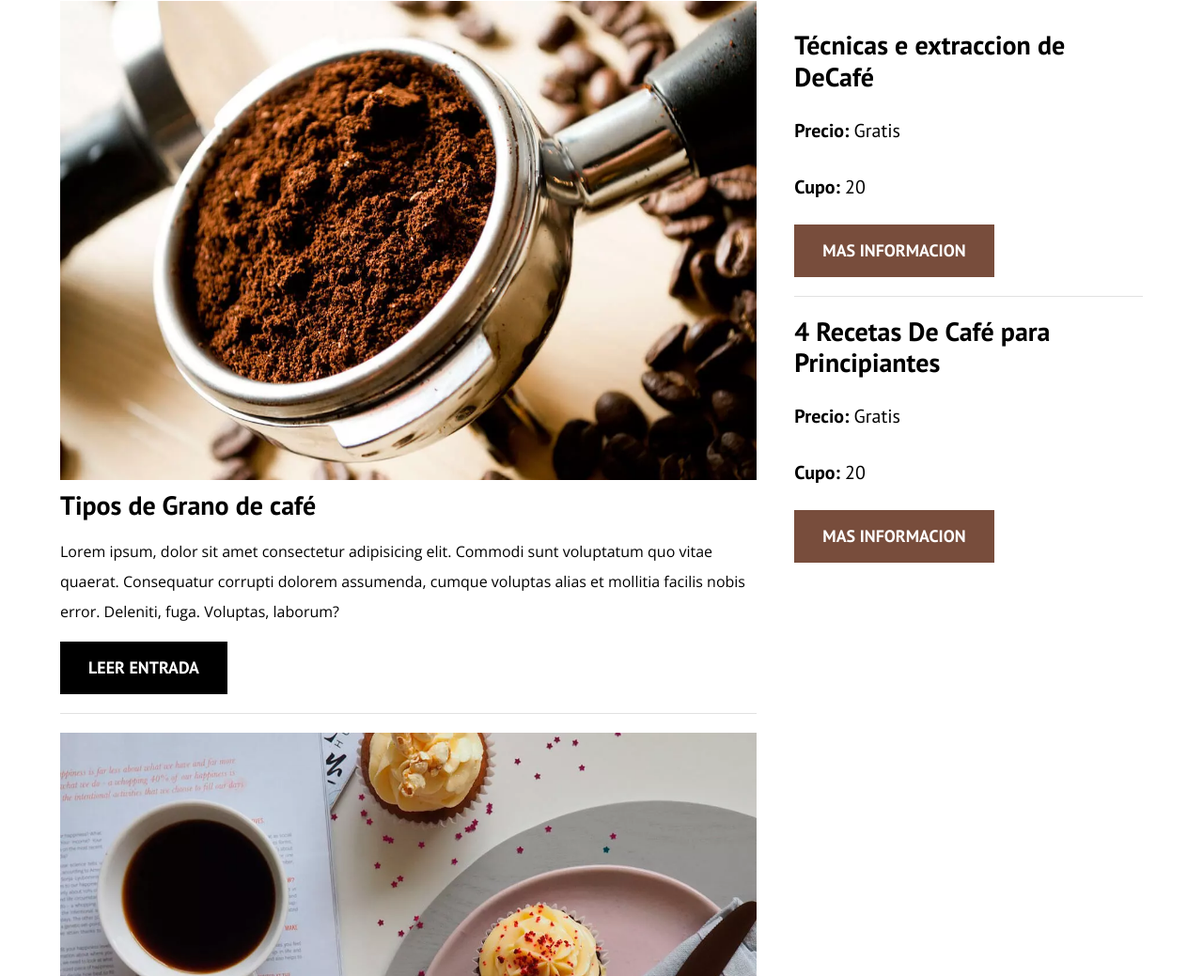
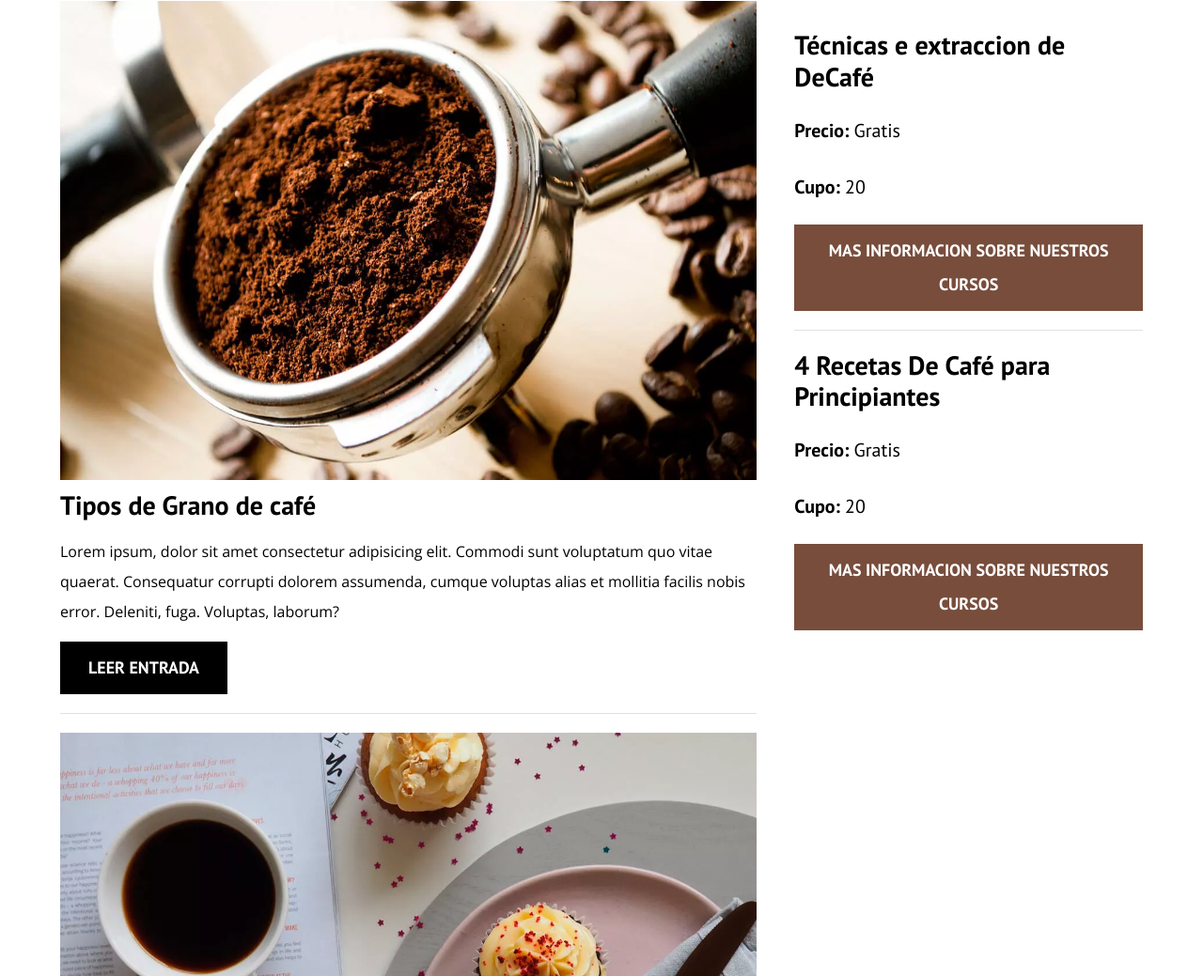
Before and after one commit to jhonnymosquera/blog-de-cafe, a plain HTML site: page index.html in a window 1280 px wide. Shown: the part 701-1740 px from the top of the page at 94% size. Drawn offline with nearby package versions, Linux system fonts and the light colour scheme.

Commit message:
Update index.html

```diff
--- a/index.html
+++ b/index.html
@@ -118,7 +118,7 @@
 							Cupo:
 							<span class="widget-curso__info">20</span>
 						</p>
-						<a href="entrada.html" class="boton boton--secundario">Mas Informacion</a>
+						<a href="entrada.html" class="boton boton--secundario">Mas Informacion sobre Nuestros Cursos</a>
 					</li>
 
 					<li class="wdiget-curso">
@@ -131,7 +131,7 @@
 							Cupo:
 							<span class="widget-curso__info">20</span>
 						</p>
-						<a href="entrada.html" class="boton boton--secundario">Mas Informacion</a>
+						<a href="entrada.html" class="boton boton--secundario">Mas Informacion sobre Nuestros Cursos</a>
 					</li>
 				</ul>
 			</aside>
```
